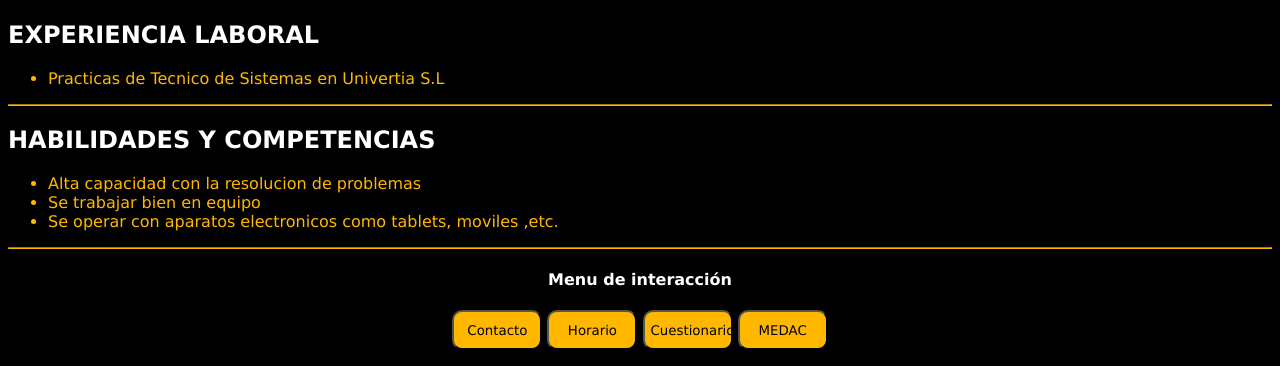
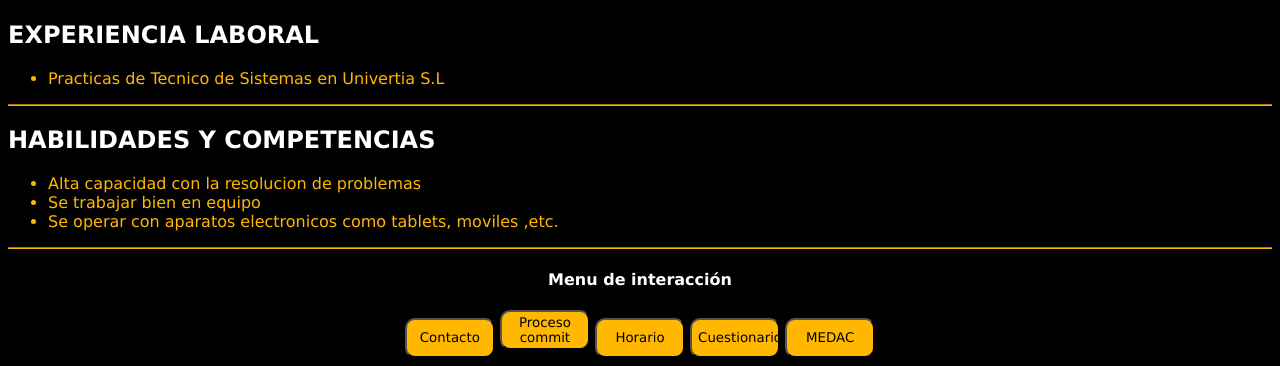
Before and after one commit to agm0120/LLMM, a plain HTML site: page index.html in a window 1280 px wide. Shown: the part 852-1218 px from the top of the page. Drawn offline with Linux system fonts and the light colour scheme.

Commit message:
CV terminado

```diff
--- a/index.html
+++ b/index.html
@@ -57,6 +57,8 @@
             <h4>Menu de interacción</h4>
             <a href="contacto.html"> <button class=contacto>Contacto</button> </a>
 
+            <a href="pdf/PROCESO COMMIT (PUSH) EN GITHUB DESKTOP.pdf"><button class="contacto"> Proceso commit</button></a>
+
             <a href="horario.html"><button class="volver">Horario</button></a>
             <a href="cuestionario.html"><button class="volver">Cuestionario</button></a>
 
```
Also changed, not shown: 1 other file.
